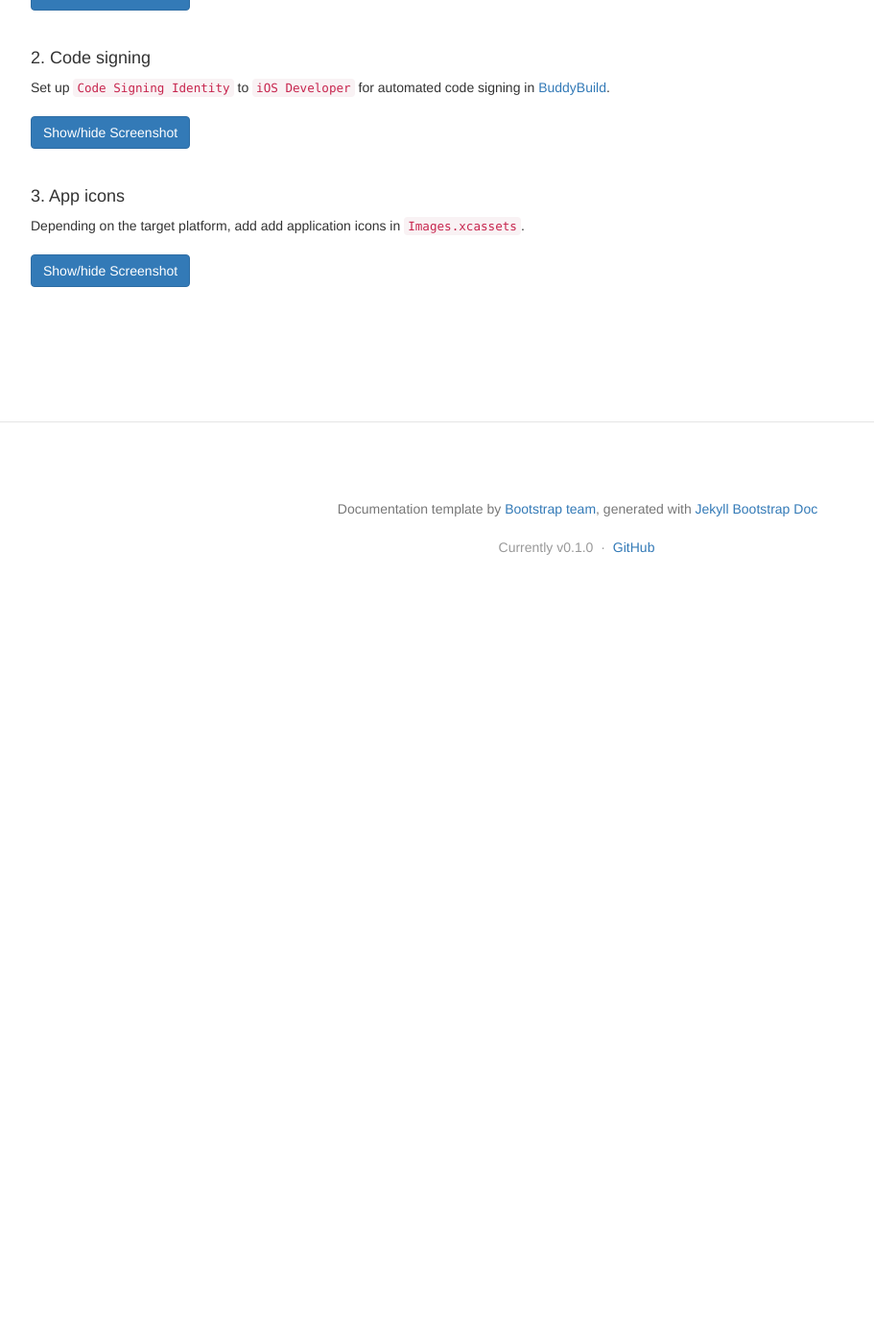
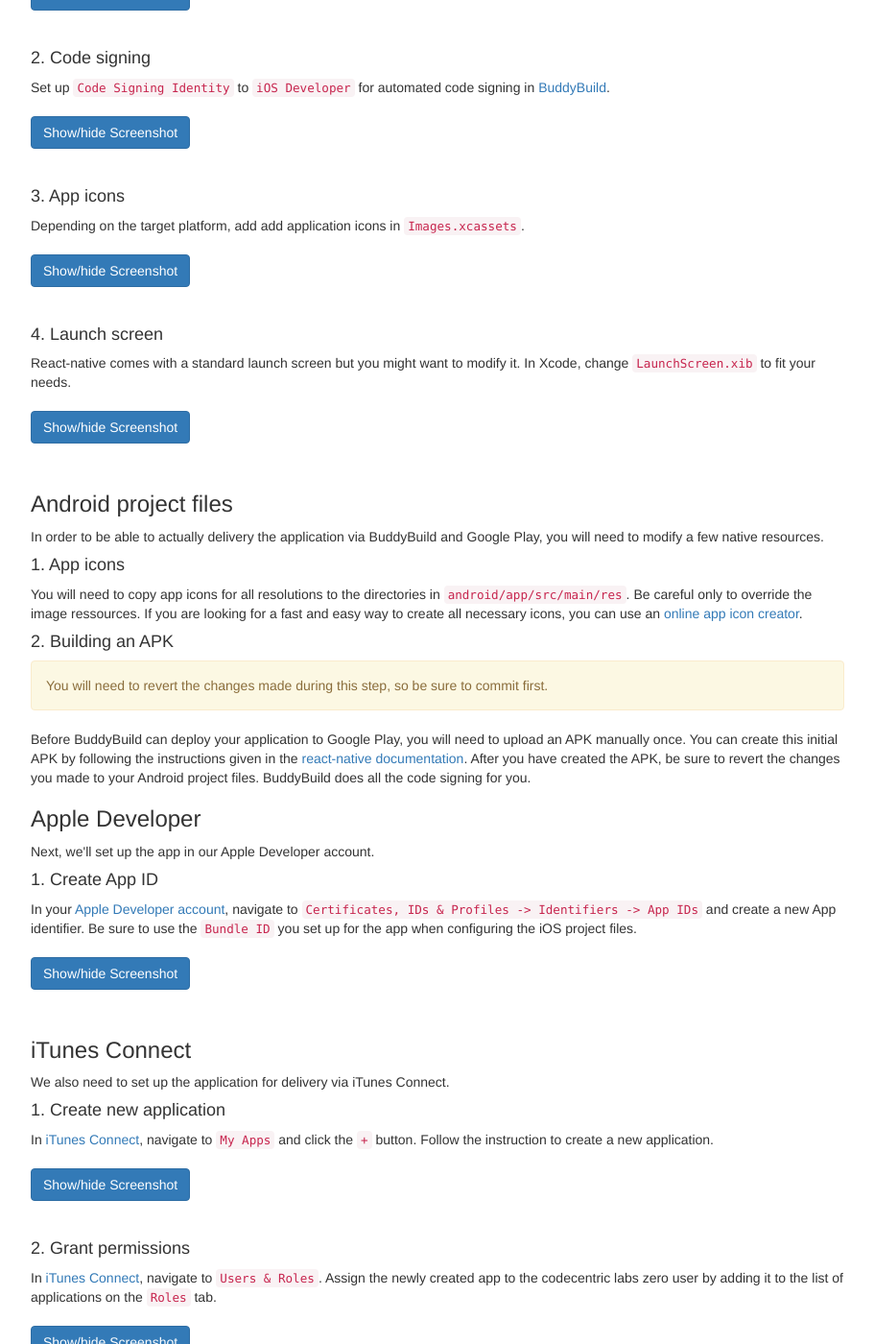
Before and after one commit to codecentric-labs-zero/codecentric-labs-zero.github.io, a Jekyll site: the page built from pages/react-native.html, in a window 1280 px wide and 1400 px high, scrolled down 948 px. Shown: the whole window at 96% size, without its empty margins (38-949 px from the left). Built offline with Jekyll 4.4.1, drawn with Linux system fonts in a browser that asks for light colours; nearby versions of some CDN libraries; before the commit the page ends 1578 px from its top, so only the background shows below that; some of the changed text lies outside the part shown.

Commit message:
Added iOS and Android configuration steps

```diff
--- a/pages/react-native.html
+++ b/pages/react-native.html
@@ -65,4 +65,124 @@ description:
     </div>
     <br/>
   </p>
+  <h4>4. Launch screen</h4>
+  <p>
+    React-native comes with a standard launch screen but you might want to modify it. In Xcode, change <code>LaunchScreen.xib</code>
+    to fit your needs.<br/><br/>
+    <button class="btn btn-primary" type="button" data-toggle="collapse" data-target="#launchScreen" aria-expanded="false" aria-controls="launchScreen">
+      Show/hide Screenshot
+    </button>
+    <div class="collapse" id="launchScreen">
+      <img class="img-responsive" src="../assets/images/react-native-launch-screen.png" />
+    </div>
+    <br/>
+  </p>
+  <h3 id="prepare-ios">Android project files</h3>
+  <p>
+    In order to be able to actually delivery the application via BuddyBuild and Google Play, you will need to modify a few
+    native resources.
+  </p>
+  <h4>1. App icons</h4>
+  <p>
+    You will need to copy app icons for all resolutions to the directories in <code>android/app/src/main/res</code>. Be careful
+    only to override the image ressources. If you are looking for a fast and easy way to create all necessary icons, you can use
+    an <a href="https://appmaker.merq.org/tools/">online app icon creator</a>.
+    <br/>
+  </p>
+  <h4>2. Building an APK</h4>
+  <p>
+    <div class="alert alert-warning" role="alert">You will need to revert the changes made during this step, so be sure to commit first.</div>
+    Before BuddyBuild can deploy your application to Google Play, you will need to upload an APK manually once. You can create this
+    initial APK by following the instructions given in the <a href="https://facebook.github.io/react-native/docs/signed-apk-android.html">react-native documentation</a>.
+    After you have created the APK, be sure to revert the changes you made to your Android project files. BuddyBuild does all the code signing
+    for you.
+    <br/>
+  </p>
+  <h3 id="prepare-ios">Apple Developer</h3>
+  <p>
+    Next, we'll set up the app in our Apple Developer account.
+  </p>
+  <h4>1. Create App ID</h4>
+  <p>
+    In your <a href="https://developer.apple.com/account">Apple Developer account</a>, navigate to <code>Certificates, IDs &amp; Profiles -> Identifiers -> App IDs</code> and create a new App identifier.
+    Be sure to use the <code>Bundle ID</code> you set up for the app when configuring the iOS project files.<br/><br/>
+    <button class="btn btn-primary" type="button" data-toggle="collapse" data-target="#appId" aria-expanded="false" aria-controls="appId">
+      Show/hide Screenshot
+    </button>
+    <div class="collapse" id="appId">
+      <img class="img-responsive" src="../assets/images/react-native-apple-developer.png" />
+    </div>
+    <br/>
+  </p>
+  <h3 id="prepare-ios">iTunes Connect</h3>
+  <p>
+    We also need to set up the application for delivery via iTunes Connect.
+  </p>
+  <h4>1. Create new application</h4>
+  <p>
+    In <a href="https://itunesconnect.apple.com/WebObjects/iTunesConnect.woa/ra/ng/">iTunes Connect</a>, navigate to <code>My Apps</code>
+    and click the <code>+</code> button. Follow the instruction to create a new application.
+    <br/><br/>
+    <button class="btn btn-primary" type="button" data-toggle="collapse" data-target="#iTunesConnect" aria-expanded="false" aria-controls="iTunesConnect">
+      Show/hide Screenshot
+    </button>
+    <div class="collapse" id="iTunesConnect">
+      <img class="img-responsive" src="../assets/images/react-native-itunes-connect.png" />
+    </div>
+    <br/>
+  </p>
+  <h4>2. Grant permissions</h4>
+  <p>
+    In <a href="https://itunesconnect.apple.com/WebObjects/iTunesConnect.woa/ra/ng/">iTunes Connect</a>, navigate to <code>Users &amp; Roles</code>.
+    Assign the newly created app to the codecentric labs zero user by adding it to the list of applications on the <code>Roles</code> tab.<br/><br/>
+    <button class="btn btn-primary" type="button" data-toggle="collapse" data-target="#connectPermissions" aria-expanded="false" aria-controls="connectPermissions">
+      Show/hide Screenshot
+    </button>
+    <div class="collapse" id="connectPermissions">
+      <img class="img-responsive" src="../assets/images/react-native-itunes-connect-permissions.png" />
+    </div>
+    <br/>
+  </p>
+  <h3 id="prepare-ios">Google Play</h3>
+  <p>
+    For the Android version, we will need to set up a new application in Google Play.
+  </p>
+  <h4>1. Create new application</h4>
+  <p>
+    In the <a href="https://play.google.com/apps/publish/">Google Play Developer Console</a>, create a new app by clicking
+    the button.
+    <br/><br/>
+    <button class="btn btn-primary" type="button" data-toggle="collapse" data-target="#gplay1" aria-expanded="false" aria-controls="gplay1">
+      Show/hide Screenshot
+    </button>
+    <div class="collapse" id="gplay1">
+      <img class="img-responsive" src="../assets/images/react-native-gplay-1.png" />
+    </div>
+    <br/>
+  </p>
+  <h4>2. Configure the application</h4>
+  <p>
+    Configuring a new application on Google Play is a little bit more involved than the iOS equivalent. Fortunately, you
+    can check what's missing by using the <code>why can't I publish anything</code> link on the upper right corner.
+    <br/><br/>
+    <button class="btn btn-primary" type="button" data-toggle="collapse" data-target="#gplay2" aria-expanded="false" aria-controls="gplay2">
+      Show/hide Screenshot
+    </button>
+    <div class="collapse" id="gplay2">
+      <img class="img-responsive" src="../assets/images/react-native-google-play-2.png" />
+    </div>
+    <br/>
+  </p>
+  <h4>3. Upload APK</h4>
+  <p>
+    Once you have finished all other configuration steps, you can upload your APK to the tracks you want BuddyBuild to publish in.
+    <br/><br/>
+    <button class="btn btn-primary" type="button" data-toggle="collapse" data-target="#gplay3" aria-expanded="false" aria-controls="gplay3">
+      Show/hide Screenshot
+    </button>
+    <div class="collapse" id="gplay3">
+      <img class="img-responsive" src="../assets/images/react-native-google-play-3.png" />
+    </div>
+    <br/>
+  </p>
 </section>
```
Also changed, not shown: other parts of pages/react-native.html (+1 -1 lines), assets/images/react-native-apple-developer.png (added), assets/images/react-native-google-play-2.png (added), assets/images/react-native-google-play-3.png (added), assets/images/react-native-gplay-1.png (added), assets/images/react-native-itunes-connect-permissions.png (added), assets/images/react-native-itunes-connect.png (added), assets/images/react-native-launch-screen.png (added), 1 other file.
